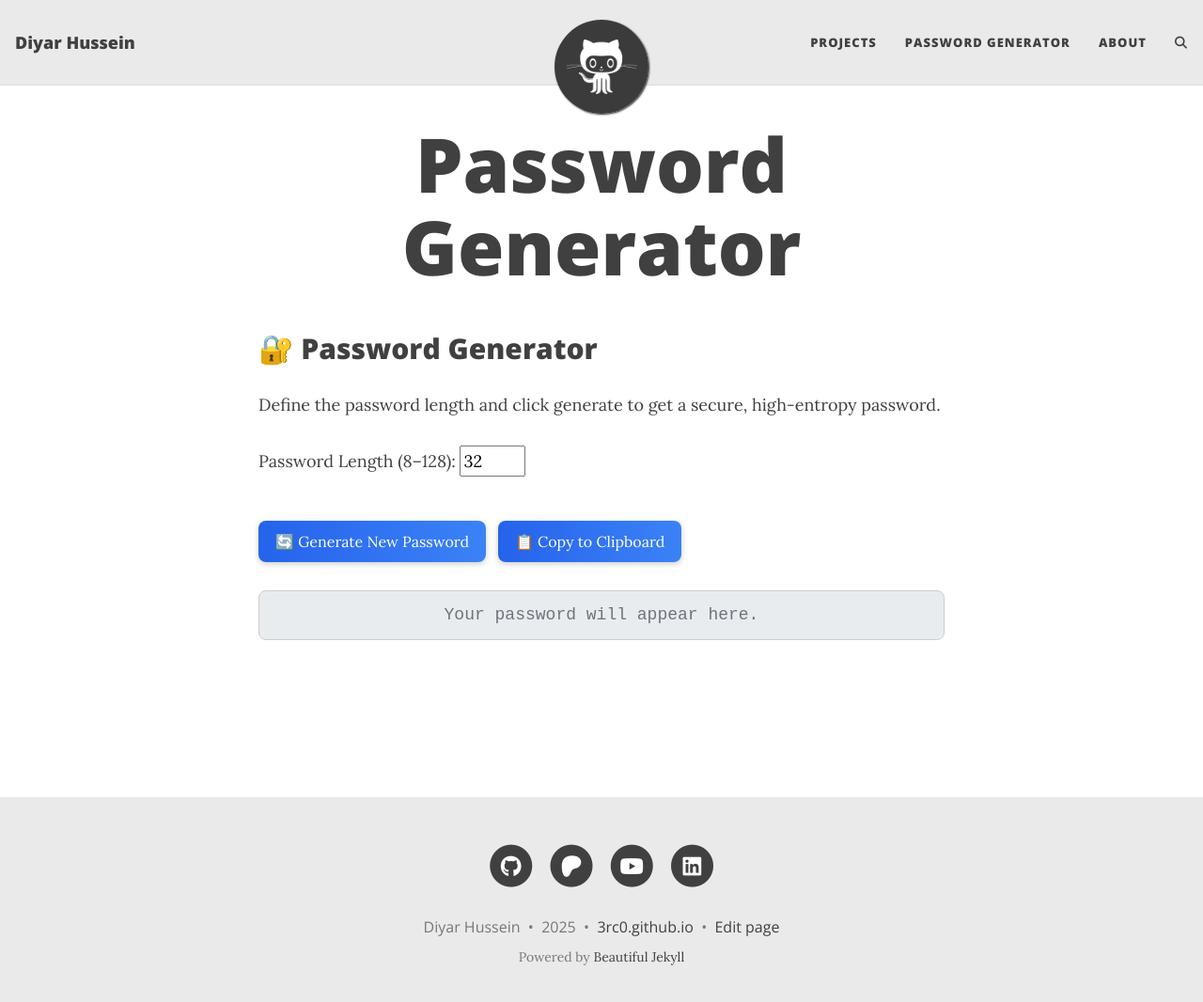
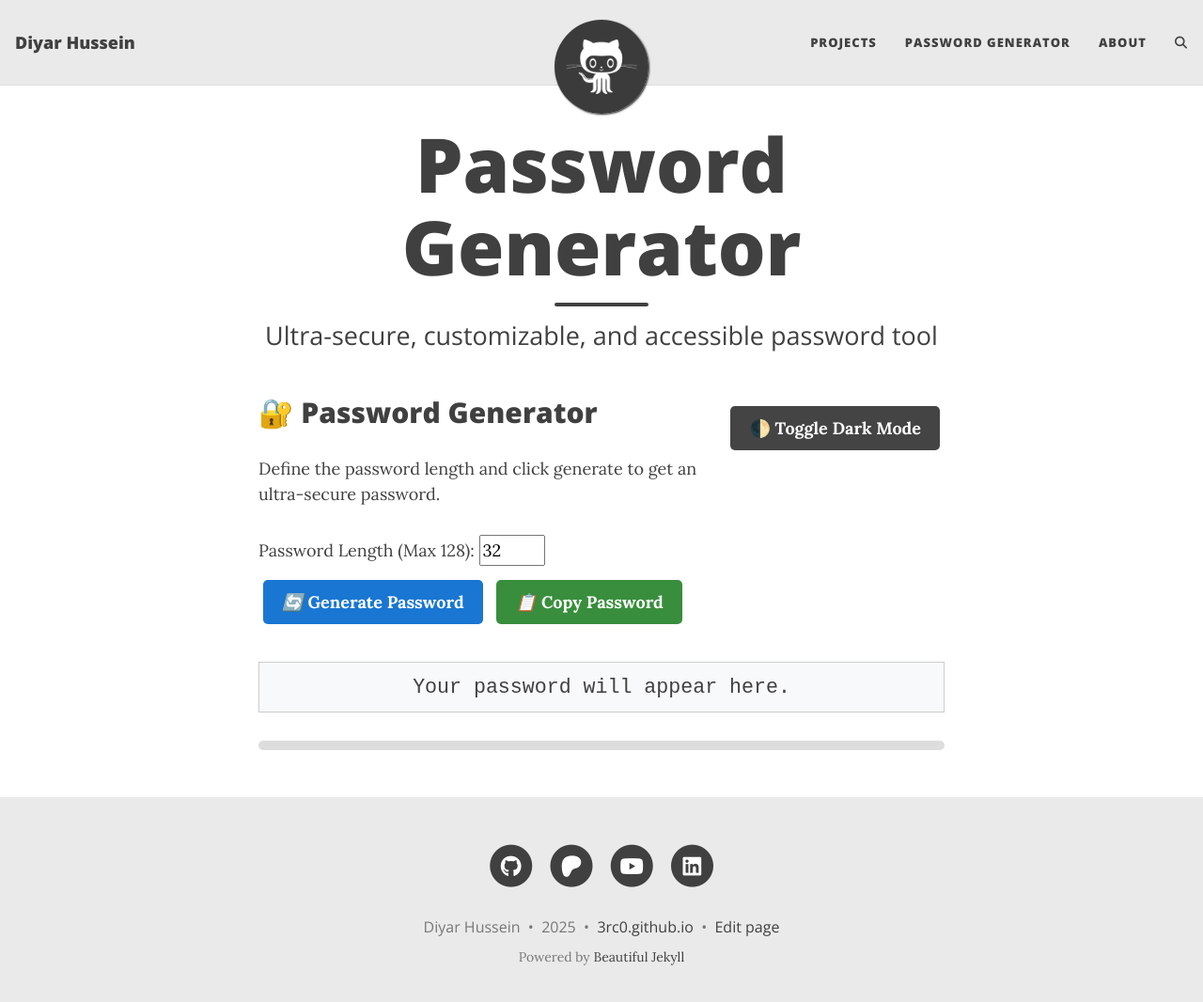
Before and after one commit to 3rc0/3rc0.github.io, a Jekyll site: the page built from pages/password-generator.md, in a window 1280 px wide and 1079 px high. Shown: the top 1066 px of the window at 94% size. Built offline with Jekyll 4.4.1, drawn with Linux system fonts in a browser that asks for light colours; comment, search, counter and statistics services are not loaded; some of the changed lines change nothing that is shown.

Commit message:
New version for Password Generator

```diff
--- a/pages/password-generator.md
+++ b/pages/password-generator.md
@@ -1,177 +1,153 @@
 ---
 layout: page
 title: Password Generator
+subtitle: Ultra-secure, customizable, and accessible password tool
+author: "Diyar Hussein"
 permalink: /password-generator/
 ---
 
 <style>
-:root {
-  --primary: #3b82f6;
-  --primary-dark: #2563eb;
-  --bg-light: #f1f3f5;
-  --text-light: #212529;
-  --bg-dark: #1e1e1e;
-  --text-dark: #f1f3f5;
-  --box-bg-light: #e9ecef;
-  --box-bg-dark: #2c2c2c;
-}
-
-body[data-theme='dark'] {
-  background-color: var(--bg-dark);
-  color: var(--text-dark);
-}
-
-[data-theme='dark'] #password-box {
-  background-color: var(--box-bg-dark);
-  color: var(--text-dark);
-  border-color: #444;
-}
-
-[data-theme='dark'] button {
-  background: linear-gradient(to right, #4f46e5, #3b82f6);
-}
-
-button {
-  display: inline-flex;
-  align-items: center;
-  justify-content: center;
-  gap: 0.4em;
-  padding: 10px 18px;
-  font-size: 1rem;
-  font-weight: 500;
-  background: linear-gradient(to right, var(--primary-dark), var(--primary));
-  color: white;
-  border: none;
-  border-radius: 8px;
-  margin-top: 12px;
-  margin-right: 8px;
-  box-shadow: 0 2px 6px rgba(0, 0, 0, 0.2);
-  transition: all 0.2s ease;
-  cursor: pointer;
-}
-button:hover {
-  transform: translateY(-1px);
-}
-button:active {
-  transform: scale(0.98);
+body[data-theme="dark"] {
+  background-color: #121212;
+  color: #e0e0e0;
 }
 
 #password-box {
   font-family: monospace;
-  font-size: 18px;
-  padding: 12px;
+  font-size: 1.2em;
+  padding: 10px;
+  background-color: #f8f9fa;
+  border: 1px solid #ccc;
+  word-break: break-word;
+  text-align: center;
   margin-top: 10px;
-  background-color: var(--box-bg-light);
-  border: 1px solid #ccc;
-  border-radius: 8px;
-  color: var(--text-light);
-  text-align: center;
-  word-break: break-word;
+  transition: background-color 0.3s ease, color 0.3s ease;
 }
 
-#prompt-text {
-  color: #6c757d;
+[data-theme="dark"] #password-box {
+  background-color: #1e1e1e;
+  color: #e0e0e0;
+  border-color: #555;
 }
 
-/* Toggle Switch */
-.switch {
-  position: absolute;
-  top: 1rem;
-  right: 1rem;
-  display: flex;
-  align-items: center;
+button {
+  margin: 10px 5px;
+  padding: 10px 20px;
+  border: none;
+  border-radius: 5px;
+  cursor: pointer;
+  font-weight: bold;
+  transition: background 0.3s, color 0.3s;
 }
-.switch input {
-  display: none;
+
+button i {
+  margin-right: 5px;
 }
-.slider {
-  width: 40px;
-  height: 20px;
-  background-color: #ccc;
-  border-radius: 30px;
-  position: relative;
-  cursor: pointer;
-  transition: 0.3s;
+
+.btn-generate {
+  background-color: #1976d2;
+  color: white;
 }
-.slider::before {
-  content: "";
-  position: absolute;
-  height: 16px;
-  width: 16px;
-  left: 2px;
-  bottom: 2px;
-  background-color: white;
-  border-radius: 50%;
-  transition: 0.3s;
+
+.btn-copy {
+  background-color: #388e3c;
+  color: white;
 }
-input:checked + .slider {
-  background-color: var(--primary);
+
+#strength-bar {
+  height: 10px;
+  width: 100%;
+  background-color: #ddd;
+  border-radius: 5px;
+  margin-top: 10px;
+  overflow: hidden;
 }
-input:checked + .slider::before {
-  transform: translateX(20px);
+
+#strength-level {
+  height: 100%;
+  transition: width 0.5s ease, background-color 0.5s ease;
+}
+
+.toggle-dark {
+  background-color: #444;
+  color: white;
+  float: right;
 }
 </style>
 
-<!-- Dark Mode Switch -->
-<div class="switch">
-  <label>
-    <input type="checkbox" id="theme-toggle" aria-label="Toggle dark mode">
-    <span class="slider"></span>
-  </label>
-</div>
+<button class="toggle-dark" onclick="toggleTheme()">🌓 Toggle Dark Mode</button>
+<h2>🔐 Password Generator</h2>
+<p>Define the password length and click generate to get an ultra-secure password.</p>
 
-<h2>🔐 Password Generator</h2>
-<p>Define the password length and click generate to get a secure, high-entropy password.</p>
-
-<label for="length">Password Length (8–128):</label>
+<label for="length">Password Length (Max 128):</label>
 <input type="number" id="length" min="8" max="128" value="32">
 <br>
+<button class="btn-generate" onclick="generatePassword()"><i>🔄</i>Generate Password</button>
+<button class="btn-copy" onclick="copyPassword()"><i>📋</i>Copy Password</button>
 
-<button onclick="generatePassword()">🔄 Generate New Password</button>
-<button onclick="copyPassword()">📋 Copy to Clipboard</button>
-
-<p id="password-box"><span id="prompt-text">Your password will appear here.</span></p>
+<p id="password-box" aria-live="polite">Your password will appear here.</p>
+<div id="strength-bar"><div id="strength-level"></div></div>
 
 <script>
-// Toggle dark mode
-document.getElementById('theme-toggle').addEventListener('change', function() {
-  document.body.setAttribute('data-theme', this.checked ? 'dark' : 'light');
-});
+function toggleTheme() {
+  const currentTheme = document.body.getAttribute('data-theme');
+  document.body.setAttribute('data-theme', currentTheme === 'dark' ? 'light' : 'dark');
+}
 
-// Secure password generation with max entropy
+function calculateEntropy(password) {
+  let charsetSize = 0;
+  if (/[a-z]/.test(password)) charsetSize += 26;
+  if (/[A-Z]/.test(password)) charsetSize += 26;
+  if (/[0-9]/.test(password)) charsetSize += 10;
+  if (/[^a-zA-Z0-9]/.test(password)) charsetSize += 32;
+  const entropy = password.length * Math.log2(charsetSize);
+  return entropy;
+}
+
+function showStrength(entropy) {
+  const level = document.getElementById('strength-level');
+  let width = Math.min(entropy, 128) + "%";
+  let color = "red";
+  if (entropy > 80) color = "green";
+  else if (entropy > 60) color = "orange";
+  else if (entropy > 40) color = "yellow";
+  level.style.width = width;
+  level.style.backgroundColor = color;
+}
+
 function generatePassword() {
   const charset = "ABCDEFGHIJKLMNOPQRSTUVWXYZabcdefghijklmnopqrstuvwxyz0123456789!@#$%^&*()-_=+[]{}|;:,.<>?/`~";
-  const length = parseInt(document.getElementById("length").value);
+  let length = parseInt(document.getElementById("length").value);
   if (isNaN(length) || length < 8 || length > 128) {
     alert("Please choose a valid length between 8 and 128.");
     return;
   }
 
   let password = '';
-  const cryptoArray = new Uint8Array(length);
-  window.crypto.getRandomValues(cryptoArray);
+  const array = new Uint32Array(length);
+  window.crypto.getRandomValues(array);
 
   for (let i = 0; i < length; i++) {
-    password += charset[cryptoArray[i] % charset.length];
+    password += charset[array[i] % charset.length];
   }
 
-  document.getElementById("password-box").innerHTML = `<strong>${password}</strong>`;
+  const passwordBox = document.getElementById("password-box");
+  passwordBox.innerText = password;
+  const entropy = calculateEntropy(password);
+  showStrength(entropy);
 }
 
-// Clipboard copy
 function copyPassword() {
-  const box = document.getElementById("password-box");
-  const text = box.innerText;
-  if (!text || text.includes("Your password")) {
+  const password = document.getElementById("password-box").innerText;
+  if (!password || password.includes("Your password")) {
     alert("No password to copy!");
     return;
   }
-
-  navigator.clipboard.writeText(text).then(() => {
+  navigator.clipboard.writeText(password).then(() => {
     alert("Password copied to clipboard.");
   }).catch(err => {
     console.error("Copy failed", err);
-    alert("Failed to copy. Try manually.");
+    alert("Failed to copy. Please try manually.");
   });
 }
 </script>
```
